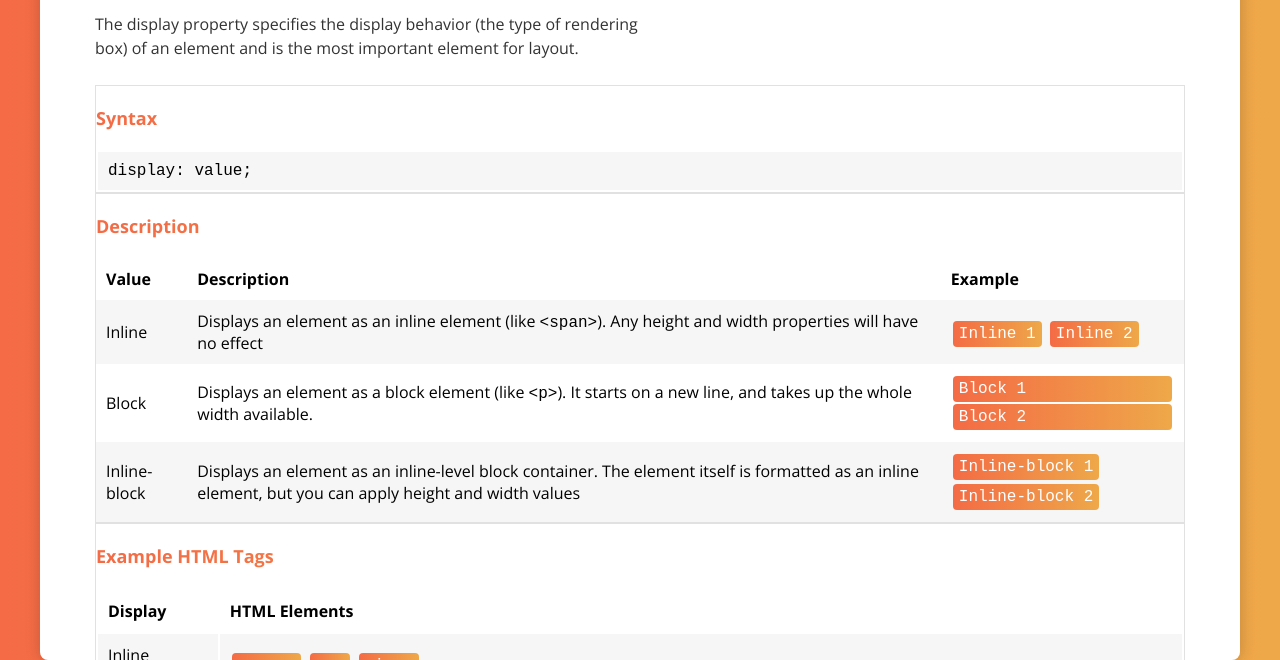
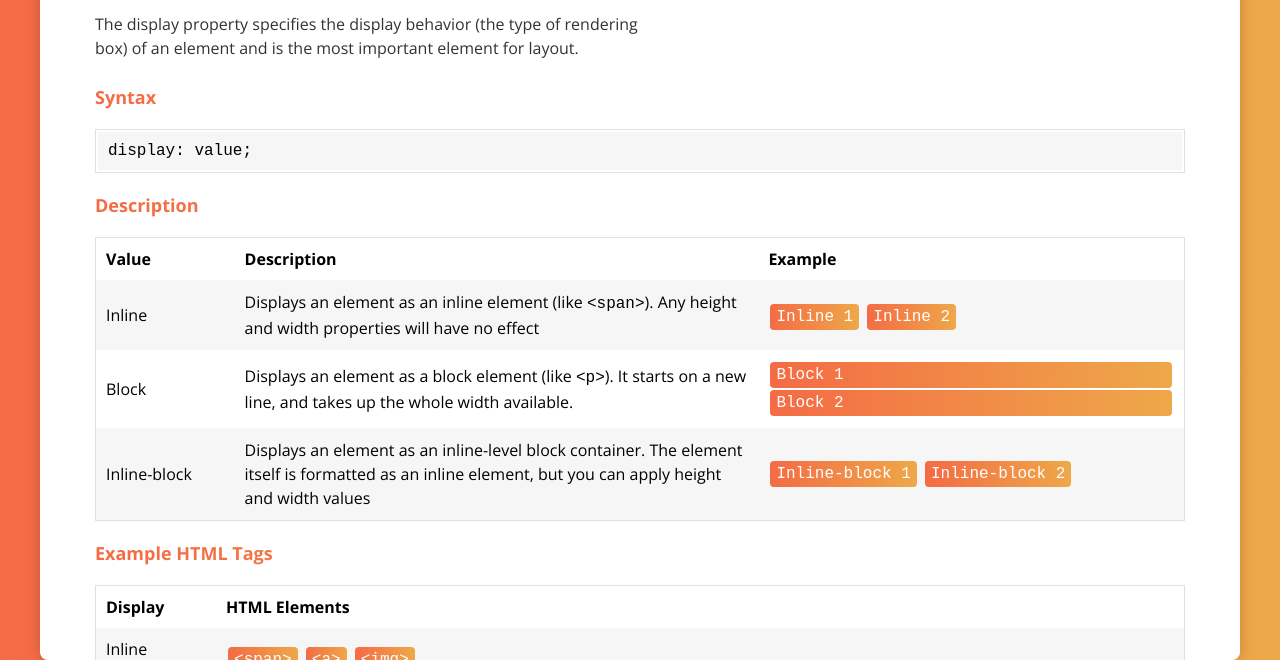
Before and after one commit to sdcrowe23/css-html-cheatsheet, a plain HTML site: page index.html in a window 1280 px wide. Shown: the part 140-800 px from the top of the page. Drawn offline with nearby package versions, Linux system fonts and the light colour scheme; files that its build step writes are made by us from their sources.

Commit message:
Move h2 elements out of table container

```diff
--- a/index.html
+++ b/index.html
@@ -4,7 +4,7 @@
     <meta charset="UTF-8" />
     <meta http-equiv="X-UA-Compatible" content="IE=edge" />
     <meta name="viewport" content="width=device-width, initial-scale=1.0" />
-    <link rel="stylesheet" href="styles.css" />
+    <link rel="stylesheet" href="./styles/styles.css" />
     <title>CSS Display Property</title>
   </head>
 
@@ -26,10 +26,9 @@
           rendering box) of an element and is the most important element for
           layout.
         </p>
-        <!-- SYNTAX TABLE -->
+        <!--============ SYNTAX TABLE ============-->
+        <h2 class="table-title">Syntax</h2>
         <div class="table-container">
-          <h2 class="table-title">Syntax</h2>
-          <!-- TABLE -->
           <table class="table-syntax">
             <tbody>
               <!-- ROW 1 -->
@@ -39,12 +38,11 @@
               <!-- ROW 1 END -->
             </tbody>
           </table>
-          <!-- TABLE END -->
         </div>
-        <!-- SYNTAX TABLE END -->
-        <!--  -->
+        <!--============ SYNTAX TABLE END ============-->
+        <!--============ DESCRIPTION TABLE STARTS ============-->
+        <h2 class="table-title">Description</h2>
         <div class="table-container">
-          <h2 class="table-title">Description</h2>
           <table class="table-description">
             <!-- Table HEAD -->
             <thead>
@@ -59,7 +57,7 @@
               <!-- ROW 1 -->
               <tr>
                 <td>Inline</td>
-                <td class="el-description">
+                <td class="description">
                   Displays an element as an inline element (like
                   <code>&lt;span&gt;</code>). Any height and width properties
                   will have no effect
@@ -73,7 +71,7 @@
               <!-- ROW 2 -->
               <tr>
                 <td>Block</td>
-                <td class="el-description">
+                <td class="description">
                   Displays an element as a block element (like
                   <code>&lt;p&gt;</code>). It starts on a new line, and takes up
                   the whole width available.
@@ -87,7 +85,7 @@
               <!-- ROW 3 -->
               <tr>
                 <td>Inline-block</td>
-                <td class="el-description">
+                <td class="description">
                   Displays an element as an inline-level block container. The
                   element itself is formatted as an inline element, but you can
                   apply height and width values
@@ -101,11 +99,12 @@
             </tbody>
           </table>
         </div>
-        <!-- HTML ELEMENTS TABLE -->
+        <!--============ DESCRIPTION TABLE END ============-->
+        <!--============ HTML ELEMENTS TABLE ============-->
+        <h2 class="table-title examples">Example HTML Tags</h2>
         <div class="table-container html-elements">
-          <h2 class="table-title examples">Example HTML Tags</h2>
           <!-- TABLE START -->
-          <table>
+          <table class="table-elements">
             <!-- TABLE HEAD -->
             <thead>
               <tr>
```
